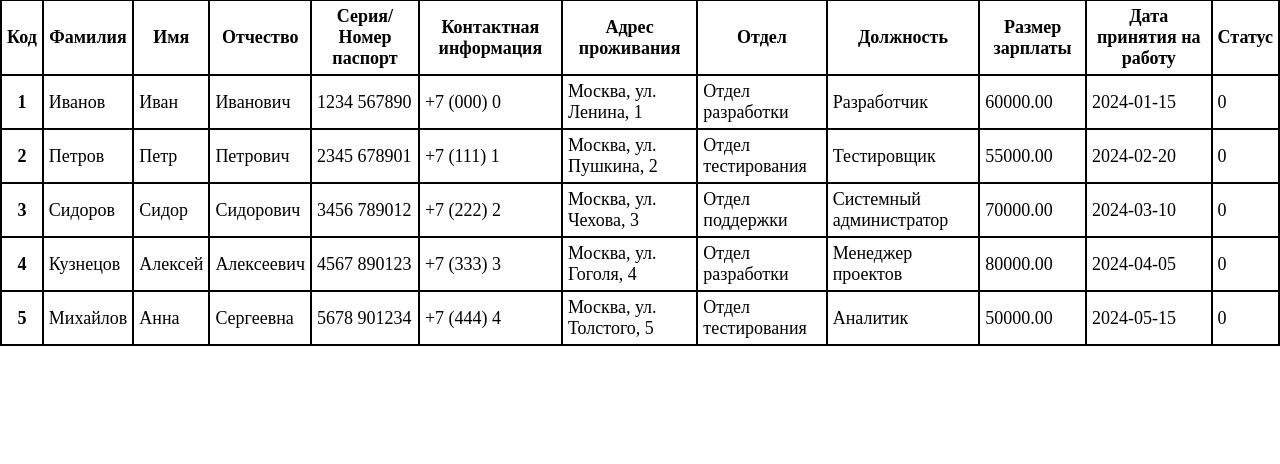
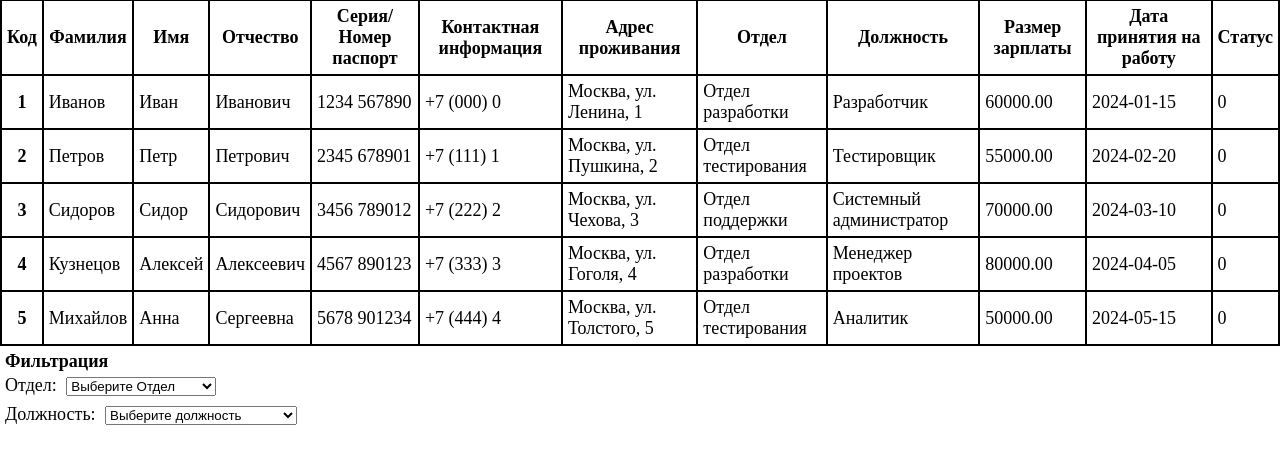
Before and after one commit to Tonkoo/TestTask, a PHP site: page / in a window 1280 px wide. Shown: the part 108-572 px from the top of the page. Run offline with PHP 8.4, Linux system fonts and the light colour scheme; data comes from the database, SQL or seed files in the repository.

Commit message:
Cоздал блок для фильтрации и реализовал вывод данных в теги select без стилей

```diff
--- a/index.php
+++ b/index.php
@@ -45,8 +45,49 @@
             }
             else
                 echo "Ошибка: ". $conn->error;
-            $conn ->close();
         ?>
+        <div class = "BlockFilter">
+            <b>Фильтрация</b><br>
+            <p>Отдел:
+                <select>
+                    <?php
+                        $sql = "select id, Name from otdel";
+                        if($result = $conn ->query($sql))
+                        {
+                            $rowsCount = $result -> num_rows;
+                            echo "<option disabled selected>Выберите Отдел</option>";
+                            foreach($result as $row)
+                            {
+                                echo "<option value=".$row["id"].">".$row["Name"]."</option>";
+                            }
+                            $result ->free();
+                        }
+                        else
+                            echo "Ошибка: ". $conn->error;
+                    ?>
+                </select>
+            </p>
+            <p>Должность:
+                <select>
+                    <?php
+                        $sql = "select id, Name from doljnost";
+                        if($result = $conn ->query($sql))
+                        {
+                            $rowsCount = $result -> num_rows;
+                            echo "<option disabled selected>Выберите должность</option>";
+                            foreach($result as $row)
+                            {
+                                echo "<option value=".$row["id"].">".$row["Name"]."</option>";
+                            }
+                            $result ->free();
+                        }
+                        else
+                            echo "Ошибка: ". $conn->error;
+                    ?>
+                </select>
+            </p>
+
+        </div>
     </main>
     <footer>
 
--- a/style.css
+++ b/style.css
@@ -27,3 +27,12 @@ th
 {
     text-align: center;
 }
+.BlockFilter
+{
+    margin: 5px;
+    font-size: 18px;
+}
+.BlockFilter select
+{
+    margin: 5px;
+}
```
